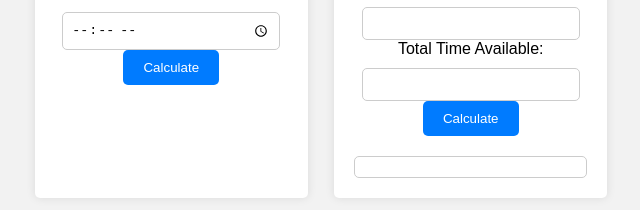
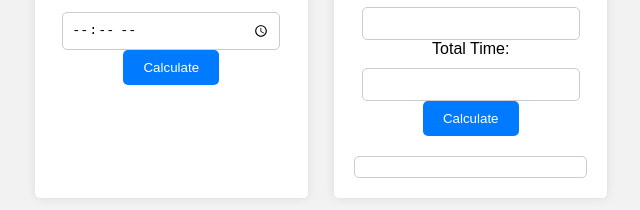
Before and after one commit to BrandoTheDev/TDC, a plain HTML site: page index.html in a window 1280 px wide. Shown: the part 393-603 px from the top of the page, 319-959 px from the left. Drawn offline with Linux system fonts and the light colour scheme.

Commit message:
Removed extra wording

```diff
--- a/index.html
+++ b/index.html
@@ -100,7 +100,7 @@
                 <label for="packages">Volume of Packages:</label>
                 <input type="number" id="packages" min="1" required>
                 <br>
-                <label for="totalTime">Total Time Available:</label>
+                <label for="totalTime">Total Time:</label>
                 <input type="number" id="totalTime" min="0" step="0.01" required>
                 <br>
                 <button type="button" onclick="calculateTLH()">Calculate</button>
```
